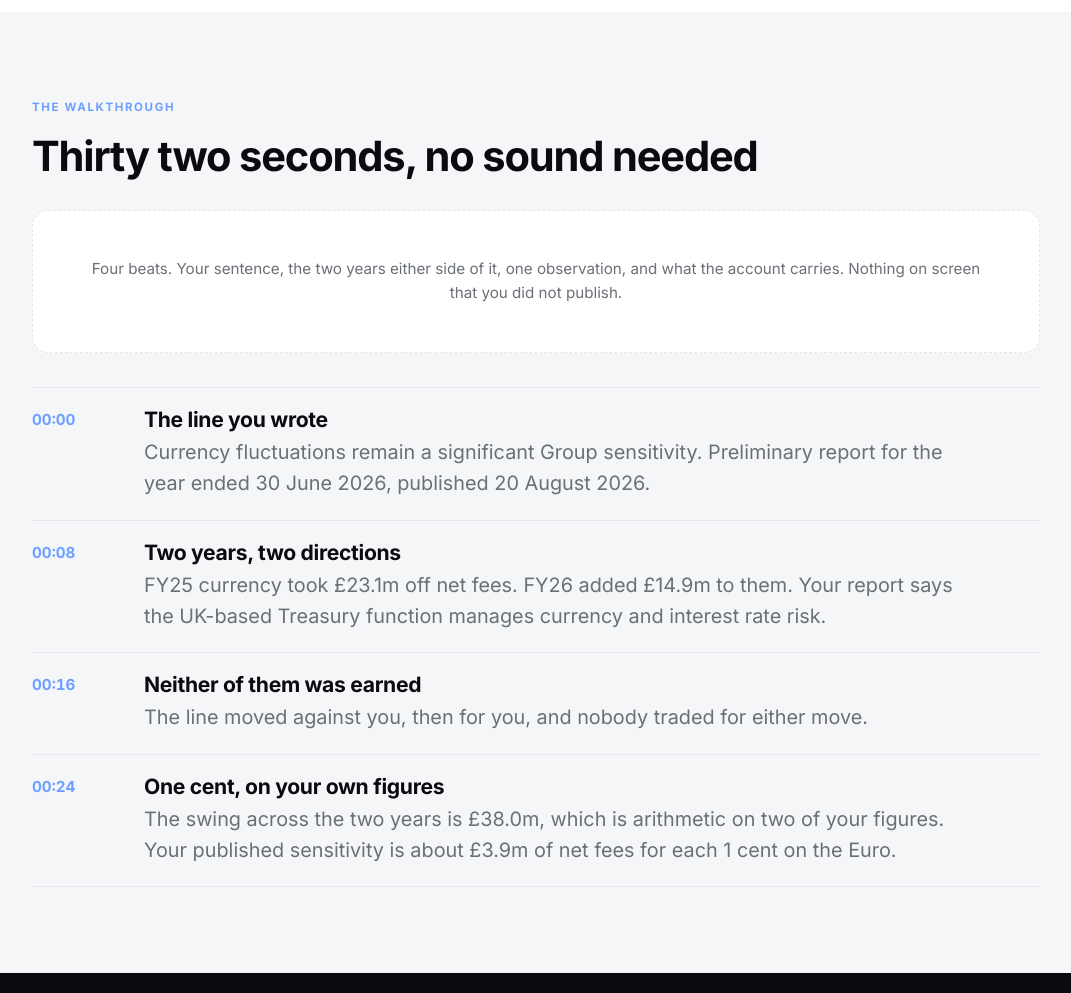
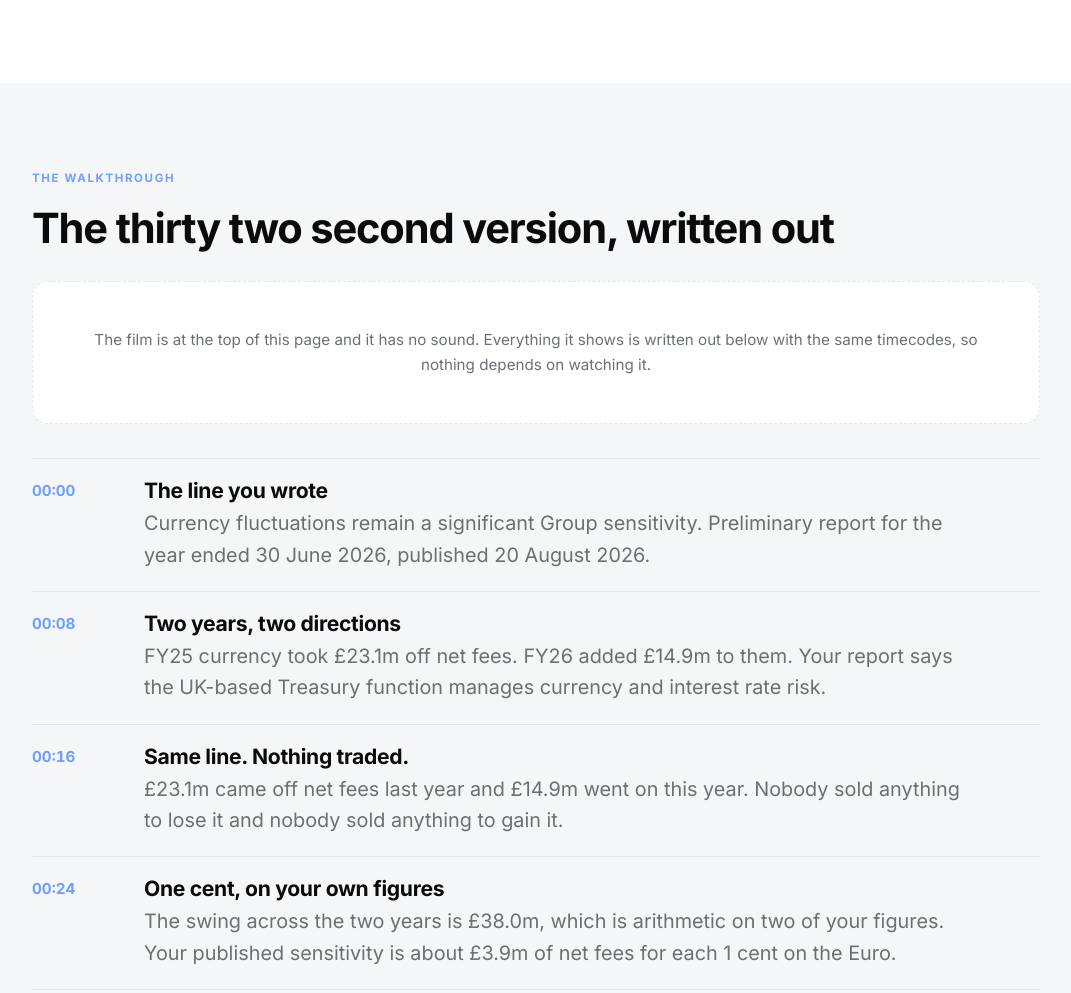
Before and after one commit to jeanmundabi-max/mdb-abm-revolut, a plain HTML site: page a/hays/index.html in a window 1280 px wide. Shown: the part 1323-2316 px from the top of the page, without its empty margins (104-1175 px from the left). Drawn offline with Linux system fonts and the light colour scheme.

Commit message:
hays: page

```diff
--- a/a/hays/index.html
+++ b/a/hays/index.html
@@ -112,7 +112,7 @@ footer{padding:52px 0;border-top:1px solid var(--rule);font-size:.84rem;color:va
 
 <section><div class="wrap">
  <div class="eyebrow">For the finance team at Hays plc</div>
- <h1><strong>&pound;23.1m</strong> against you one year.<br><strong>&pound;14.9m</strong> for you the next.<br>Neither was earned.</h1>
+ <h1>Last year currency took <strong>&pound;23.1m</strong> off net fees.<br>This year it added <strong>&pound;14.9m</strong>.<br>Same line. Nothing traded.</h1>
  <p class="lede">Both figures are Hays&#x27; own, from the preliminary reports for FY25 and FY26. The subtraction between them is arithmetic, and it is labelled as arithmetic.</p>
  <div class="herofilm" style="margin:26px 0 4px"><video class="hvid" src="hays.mp4" controls autoplay muted playsinline loop preload="metadata" style="width:100%;max-width:560px;display:block;border-radius:14px;background:#0B0B0F"></video><p class="lede" style="margin-top:10px;font-size:.86rem">Thirty two seconds, no sound. Written out in full further down the page.</p></div><div class="checks"><div class="check"><svg viewBox="0 0 24 24" fill="none" stroke="#6FA0FF" stroke-width="2.6" stroke-linecap="round" stroke-linejoin="round"><path d="M20 6L9 17l-5-5"/></svg><span>Your words, quoted whole, with the document and the date beside them</span></div><div class="check"><svg viewBox="0 0 24 24" fill="none" stroke="#6FA0FF" stroke-width="2.6" stroke-linecap="round" stroke-linejoin="round"><path d="M20 6L9 17l-5-5"/></svg><span>No saving figure attached to your name, because your volume is not public</span></div><div class="check"><svg viewBox="0 0 24 24" fill="none" stroke="#6FA0FF" stroke-width="2.6" stroke-linecap="round" stroke-linejoin="round"><path d="M20 6L9 17l-5-5"/></svg><span>Nothing here suggests you mismanaged it. Your own report says Treasury runs it</span></div><div class="check"><svg viewBox="0 0 24 24" fill="none" stroke="#6FA0FF" stroke-width="2.6" stroke-linecap="round" stroke-linejoin="round"><path d="M20 6L9 17l-5-5"/></svg><span>One question at the end, and it is about the spread, not the rate</span></div></div>
  <div class="btns"><a class="btn" href="https://www.revolut.com/business/">The one question</a>
@@ -122,9 +122,9 @@ footer{padding:52px 0;border-top:1px solid var(--rule);font-size:.84rem;color:va
 </div></section>
 
 <section class="wash"><div class="wrap">
- <div class="eyebrow">The walkthrough</div><h2>Thirty two seconds, no sound needed</h2>
- <div class="vslbox">Four beats. Your sentence, the two years either side of it, one observation, and what the account carries. Nothing on screen that you did not publish.</div>
- <div class="beats"><div class="beat"><div class="tc">00:00</div><div><h3>The line you wrote</h3><p class="lede" style="margin-top:6px">Currency fluctuations remain a significant Group sensitivity. Preliminary report for the year ended 30 June 2026, published 20 August 2026.</p></div></div><div class="beat"><div class="tc">00:08</div><div><h3>Two years, two directions</h3><p class="lede" style="margin-top:6px">FY25 currency took £23.1m off net fees. FY26 added £14.9m to them. Your report says the UK-based Treasury function manages currency and interest rate risk.</p></div></div><div class="beat"><div class="tc">00:16</div><div><h3>Neither of them was earned</h3><p class="lede" style="margin-top:6px">The line moved against you, then for you, and nobody traded for either move.</p></div></div><div class="beat"><div class="tc">00:24</div><div><h3>One cent, on your own figures</h3><p class="lede" style="margin-top:6px">The swing across the two years is £38.0m, which is arithmetic on two of your figures. Your published sensitivity is about £3.9m of net fees for each 1 cent on the Euro.</p></div></div></div>
+ <div class="eyebrow">The walkthrough</div><h2>The thirty two second version, written out</h2>
+ <div class="vslbox">The film is at the top of this page and it has no sound. Everything it shows is written out below with the same timecodes, so nothing depends on watching it.</div>
+ <div class="beats"><div class="beat"><div class="tc">00:00</div><div><h3>The line you wrote</h3><p class="lede" style="margin-top:6px">Currency fluctuations remain a significant Group sensitivity. Preliminary report for the year ended 30 June 2026, published 20 August 2026.</p></div></div><div class="beat"><div class="tc">00:08</div><div><h3>Two years, two directions</h3><p class="lede" style="margin-top:6px">FY25 currency took £23.1m off net fees. FY26 added £14.9m to them. Your report says the UK-based Treasury function manages currency and interest rate risk.</p></div></div><div class="beat"><div class="tc">00:16</div><div><h3>Same line. Nothing traded.</h3><p class="lede" style="margin-top:6px">£23.1m came off net fees last year and £14.9m went on this year. Nobody sold anything to lose it and nobody sold anything to gain it.</p></div></div><div class="beat"><div class="tc">00:24</div><div><h3>One cent, on your own figures</h3><p class="lede" style="margin-top:6px">The swing across the two years is £38.0m, which is arithmetic on two of your figures. Your published sensitivity is about £3.9m of net fees for each 1 cent on the Euro.</p></div></div></div>
 </div></section>
 
 <section class="dark"><div class="wrap">
```
